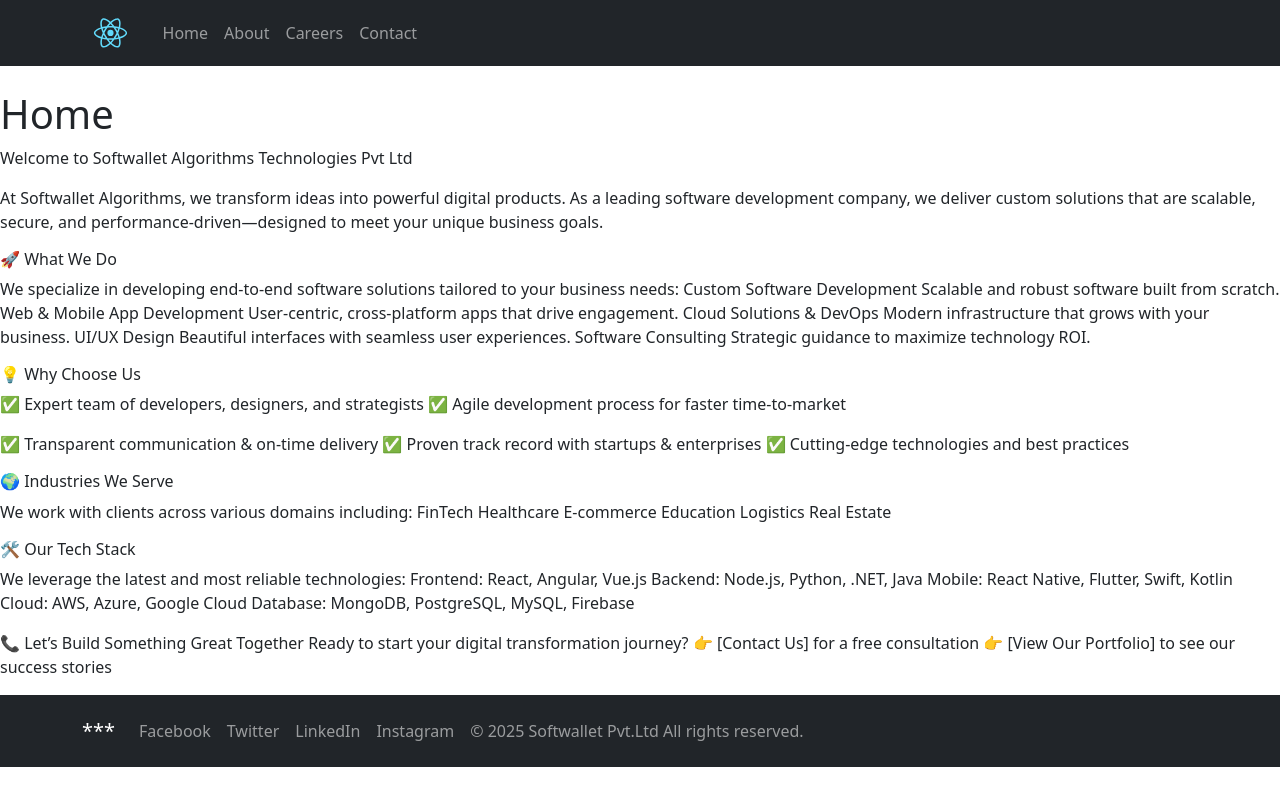
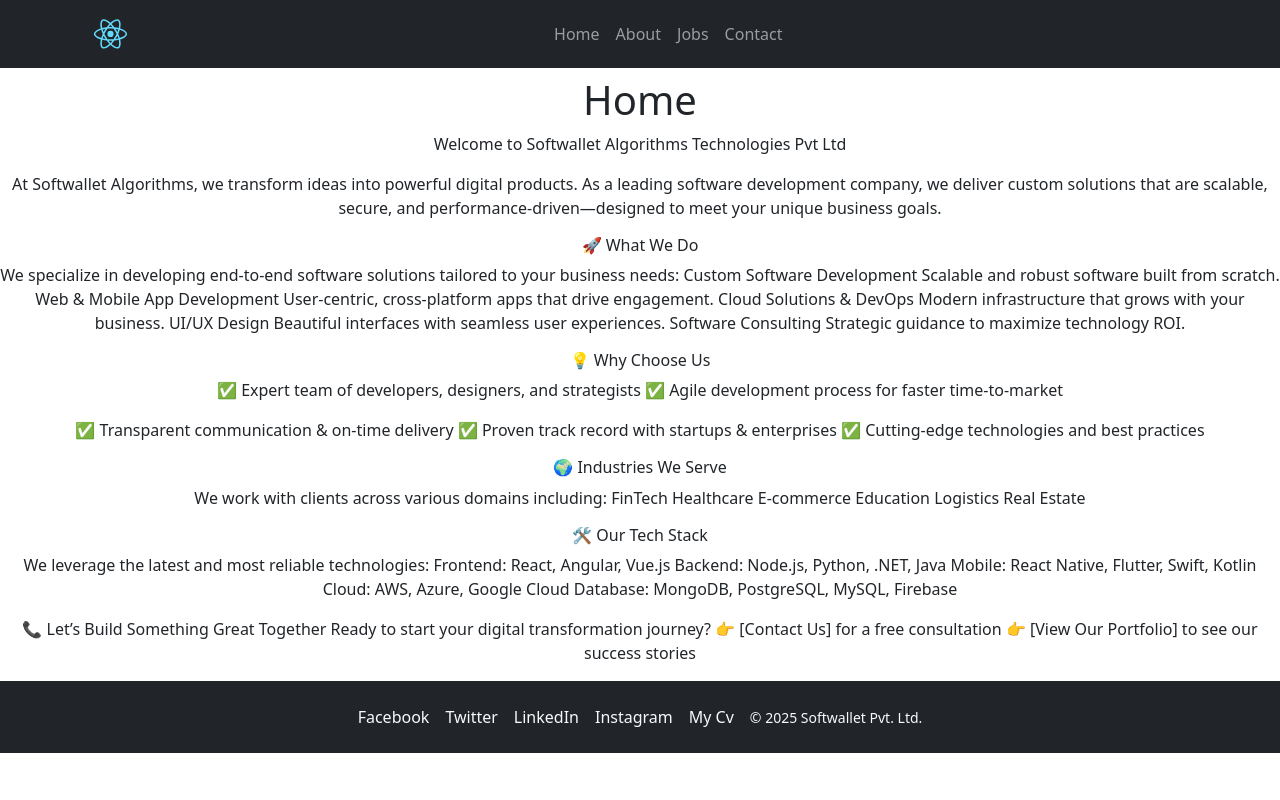
Before and after one commit to Projects-art/mywallet, a React (Create React App) app: page / in a window 1280 px wide. Built offline with nearby package versions, Linux system fonts and the light colour scheme.

Commit message:
seventh commit

```diff
--- a/src/components/About.js
+++ b/src/components/About.js
@@ -1,4 +1,5 @@
 import React  from 'react';
+import '../css/about.css';
 import Navbar from '../components/Navbar.js';
 // import { handleClick } from '../minicomponents/Button.js';
 // import { Button } from '../minicomponents/Button.js';
--- a/src/components/Careers.js
+++ b/src/components/Careers.js
@@ -1,4 +1,5 @@
 import React from 'react';
+import '../css/careers.css';
 import Navbar from './Navbar';
 import Footer from './Footer';
 const jobOpenings = [
--- a/src/components/Contact.js
+++ b/src/components/Contact.js
@@ -1,9 +1,15 @@
 import React from 'react';
 import '../css/contact.css';
+import Navbar from '../components/Navbar.js';
+import Footer from  '../components/Footer.js';
 
 const Contact = () => {
   return (
+
+      <div>
+        <Navbar/>
     <div className="contact-container">
+
       <h1 className="contact-title">Contact Us</h1>
       <p className="contact-description">We would love to hear from you. Please fill out the form below.</p>
 
@@ -32,7 +38,10 @@ const Contact = () => {
         <p>Email: contact@example.com</p>
         <p>Address: 123 Main St, City, Country</p>
       </div> */}
+
     </div>
+    <Footer/>
+  </div>
   );
 };
 
--- a/src/components/Footer.js
+++ b/src/components/Footer.js
@@ -1,45 +1,37 @@
 import React from 'react';
+import { Link } from 'react-router-dom';
 import '../css/Footer.css';
-import {Link} from 'react-router-dom';
-import  './Navbar.css';
 
-const Footer=()=>{
+const Footer = () => {
+  return (
 
-        return(
-       <div className="footer">
-        {/* <nav className="navbar navbar-expand-md navbar-dark bg-dark mb-4 position fixed margin 20px py-3 fixed-bottom"></nav> */}
-             <nav className="navbar navbar-expand-md navbar-dark bg-dark fixed bottom-0 w-full mb-2 py-3">
-                 <div className="container">
-  <Link className="navbar-brand" to="">***</Link>
-  <button className="navbar-toggler" type="button" data-toggle="collapse" data-target="#navbarCollapse" aria-controls="navbarCollapse" aria-expanded="false" aria-label="Toggle navigation">
-    <span className="navbar-toggler-icon"></span>
-  </button>
-  <div className="collapse navbar-collapse" id="navbarCollapse mx-auto">
-    <ul className="navbar-nav ml-auto">
-      <li className="nav-item">
-        <Link className="nav-link" to="">Facebook </Link>
+    <footer className="footer bg-dark text-light fixed-bottom py-4 mb-1">
+      <div className="container text-center">
+         <div className="row justify-content-center">
+        <ul className="list-inline mb-0">
+          <li className="list-inline-item mx-2">
+            <Link className="text-light text-decoration-none" to="">Facebook</Link>
           </li>
-      <li className="nav-item">
-        <Link className="nav-link" to="">Twitter</Link>
+          <li className="list-inline-item mx-2">
+            <Link className="text-light text-decoration-none" to="">Twitter</Link>
           </li>
-      <li className="nav-item">
-        <Link className="nav-link" to="">LinkedIn</Link>
+          <li className="list-inline-item mx-2">
+            <Link className="text-light text-decoration-none" to="">LinkedIn</Link>
           </li>
-      <li className="nav-item">
-        <Link className="nav-link" to="">Instagram</Link>
+          <li className="list-inline-item mx-2">
+            <Link className="text-light text-decoration-none" to="">Instagram</Link>
           </li>
-      <li className="nav-item">
-        <Link className="nav-link" to=""> &copy; {new Date().getFullYear()} Softwallet Pvt.Ltd All rights reserved.</Link>
+          <li className="list-inline-item mx-2">
+            <Link className="text-light text-decoration-none" to="https://forms.gle/5jcXvkXT1X3JWgE87"> My Cv</Link>
           </li>
-
+          <li className="list-inline-item mx-2">
+            <span className="small">&copy; {new Date().getFullYear()} Softwallet Pvt. Ltd.</span>
+          </li>
         </ul>
       </div>
       </div>
-         </nav>
-         </div>
-
+    </footer>
   );
-    }
-
+};
 
 export default Footer;
--- a/src/components/Home.js
+++ b/src/components/Home.js
@@ -1,12 +1,14 @@
 import React  from 'react';
-
+import '../css/home.css';
 import Navbar from '../components/Navbar.js';
 import Footer from  '../components/Footer.js';
+
 const Home=()=>{
    return(
         <div>
 
             <Navbar />
+            <div className="center-container">
             <h1>Home</h1>
 
             <p>Welcome to Softwallet Algorithms Technologies Pvt Ltd</p>
@@ -68,6 +70,7 @@ Ready to start your digital transformation journey?
 
 👉 [Contact Us] for a free consultation
 👉 [View Our Portfolio] to see our success stories</p>
+</div>
 
             <Footer />
         </div>
--- a/src/components/Navbar.js
+++ b/src/components/Navbar.js
@@ -1,28 +1,39 @@
 import React from 'react';
 import logo from '../logo.svg';
-import {Link} from 'react-router-dom';
-import  './Navbar.css';
+import { Link } from 'react-router-dom';
+import './Navbar.css';
 
-const Navbar=()=>{
+const Navbar = () => {
+  return (
 
-        return(
-
-             <nav className="navbar navbar-expand-md navbar-dark bg-dark mb-4">
+    <nav className="navbar navbar-expand-md navbar-dark  bg-dark mb-2">
+      <footer className="footer bg-dark text-light fixed-bottom py-4 mb-1"></footer>
       <div className="container">
-  <Link className="navbar-brand" to="/"><img src={logo} alt="Logo" style={{ height: '40px' }} /></Link>
-  <button className="navbar-toggler" type="button" data-toggle="collapse" data-target="#navbarCollapse" aria-controls="navbarCollapse" aria-expanded="false" aria-label="Toggle navigation">
+        <Link className="navbar-brand mx-auto d-flex align-items-center gap-2" to="/">
+          <img src={logo} alt="Logo" style={{ height: '40px' }} />
+        </Link>
+        <button
+          className="navbar-toggler"
+          type="button"
+          data-bs-toggle="collapse"
+          data-bs-target="#navbarCollapse"
+          aria-controls="navbarCollapse"
+          aria-expanded="false"
+          aria-label="Toggle navigation"
+        >
           <span className="navbar-toggler-icon"></span>
         </button>
-  <div className="collapse navbar-collapse" id="navbarCollapse">
-    <ul className="navbar-nav ml-auto">
+
+        <div className="collapse navbar-collapse justify-content-center" id="navbarCollapse">
+          <ul className="navbar-nav text-center">
             <li className="nav-item">
-        <Link className="nav-link" to="/">Home </Link>
+              <Link className="nav-link" to="/">Home</Link>
             </li>
             <li className="nav-item">
               <Link className="nav-link" to="/About">About</Link>
             </li>
             <li className="nav-item">
-        <Link className="nav-link" to="/Careers">Careers</Link>
+              <Link className="nav-link" to="/Careers">Jobs</Link>
             </li>
             <li className="nav-item">
               <Link className="nav-link" to="/Contact">Contact</Link>
@@ -32,7 +43,6 @@ const Navbar=()=>{
       </div>
     </nav>
   );
-    }
-
+};
 
 export default Navbar;
--- a/src/css/Footer.css
+++ b/src/css/Footer.css
@@ -0,0 +1,11 @@
+.footer{
+
+position:relative;
+}
+.container{
+
+
+}
+.row{
+
+}
--- /dev/null
+++ b/src/css/about.css
@@ -0,0 +1,3 @@
+h1,p,h6{
+    text-align: center;
+}
--- /dev/null
+++ b/src/css/careers.css
@@ -0,0 +1,3 @@
+h1,p,h6{
+    text-align: center;
+}
--- a/src/css/contact.css
+++ b/src/css/contact.css
@@ -61,6 +61,7 @@
   color: white;
   border: none;
   border-radius: 4px;
+  margin-bottom: 90px;
   cursor: pointer;
   transition: background-color 0.3s ease;
 }
--- /dev/null
+++ b/src/css/home.css
@@ -0,0 +1,3 @@
+h1,p,h6{
+    text-align: center;
+}
```
Lines whose indentation alone changed are shown as unchanged.
